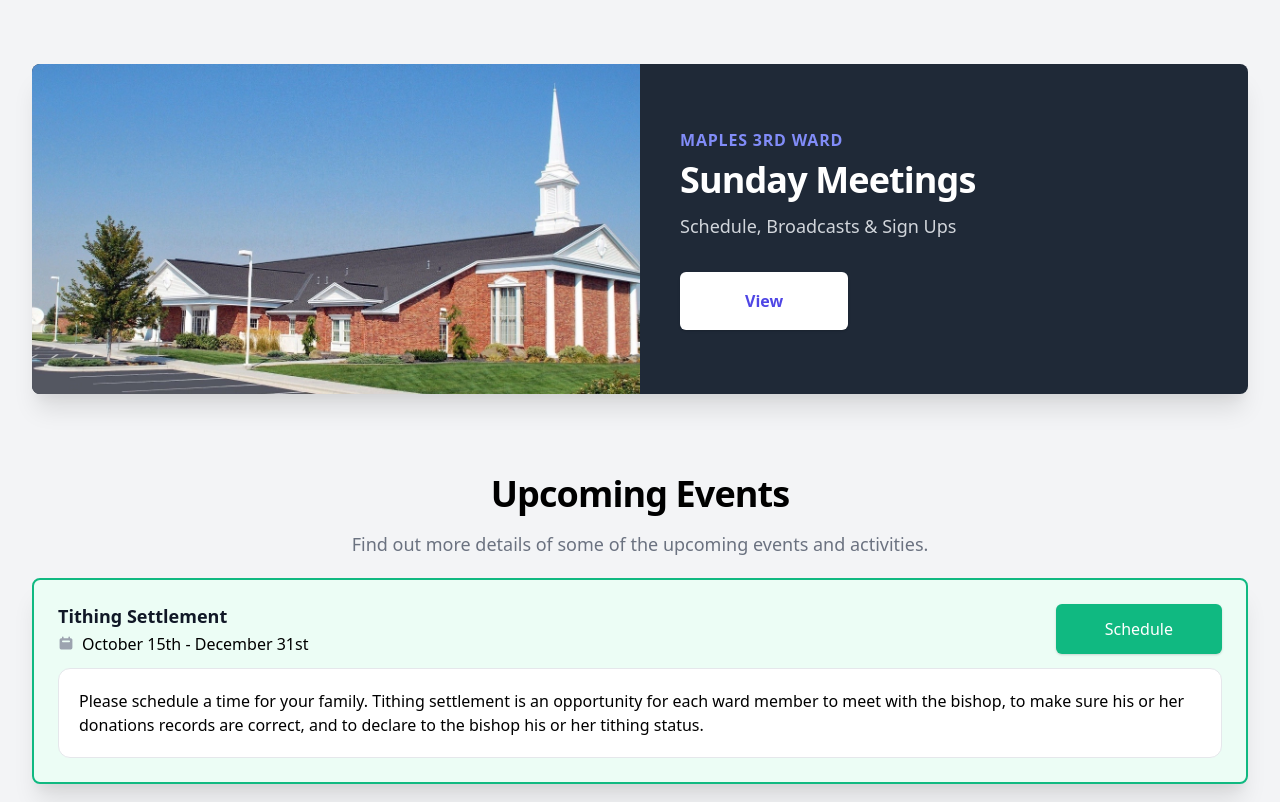
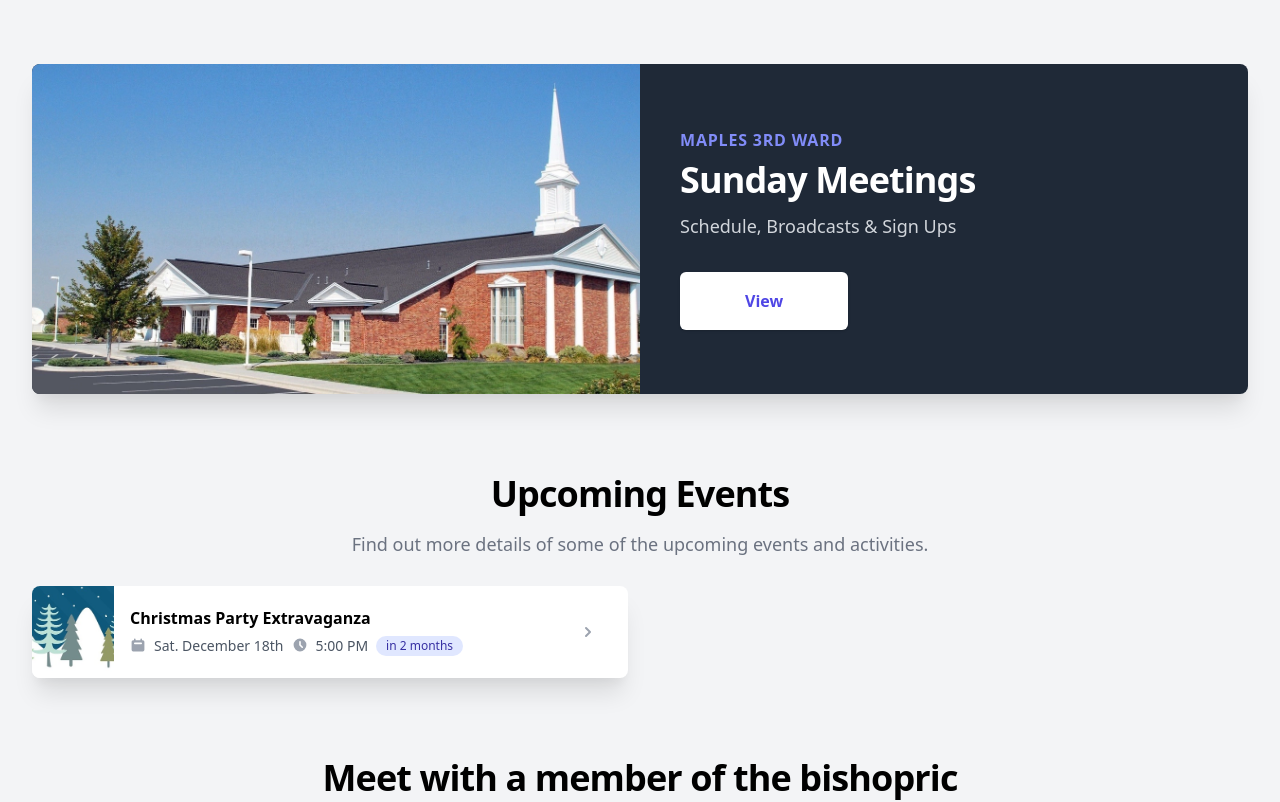
Before and after one commit to snicol21/ourwardapp, a Next.js app: page / in a window 1280 px wide. Shown: the top 802 px of the page. Built offline with nearby package versions, Linux system fonts and the light colour scheme; a web font is replaced by a local one.

Commit message:
remove tithing settlement announcement

```diff
--- a/pages/index.tsx
+++ b/pages/index.tsx
@@ -23,7 +23,7 @@ function Home() {
       {dataInfoCards.filter((card) => !card.hidden).length > 0 && (
         <>
           <SectionHeader title="Upcoming Events" subtitle="Find out more details of some of the upcoming events and activities." />
-          <div className="pt-5">
+          {/* <div className="pt-5">
             <div className="bg-green-50 shadow-xl rounded-lg border-2 border-green-500">
               <div className="px-4 py-5 sm:p-6">
                 <div className="sm:flex sm:items-start sm:justify-between">
@@ -55,7 +55,7 @@ function Home() {
                 </div>
               </div>
             </div>
-          </div>
+          </div> */}
           <div className="mt-7 grid grid-cols-1 gap-5 sm:gap-6 md:grid-cols-2">
             {dataInfoCards
               .filter((card) => !card.hidden && isSameOrAfterToday(card.date))
```
